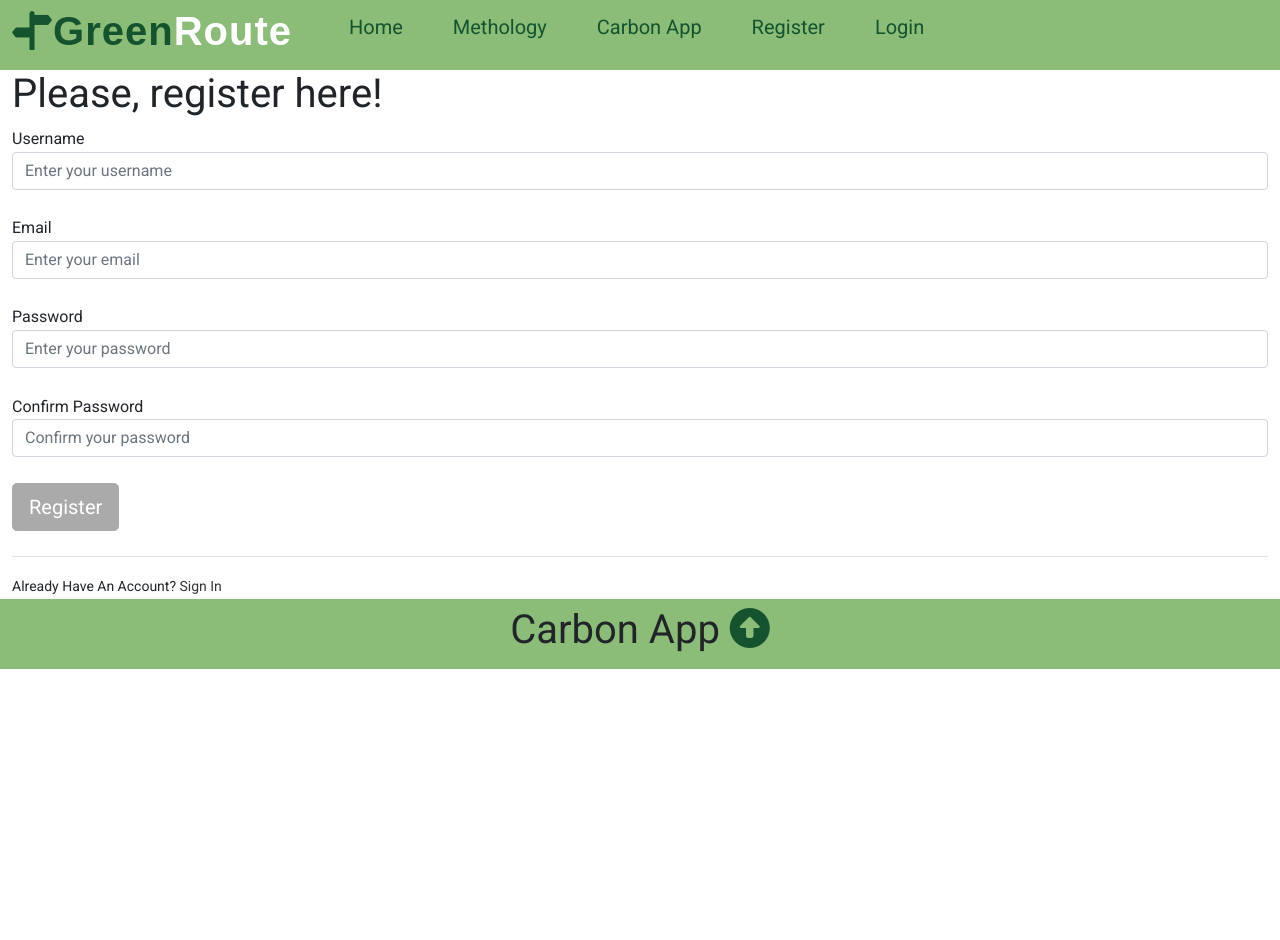
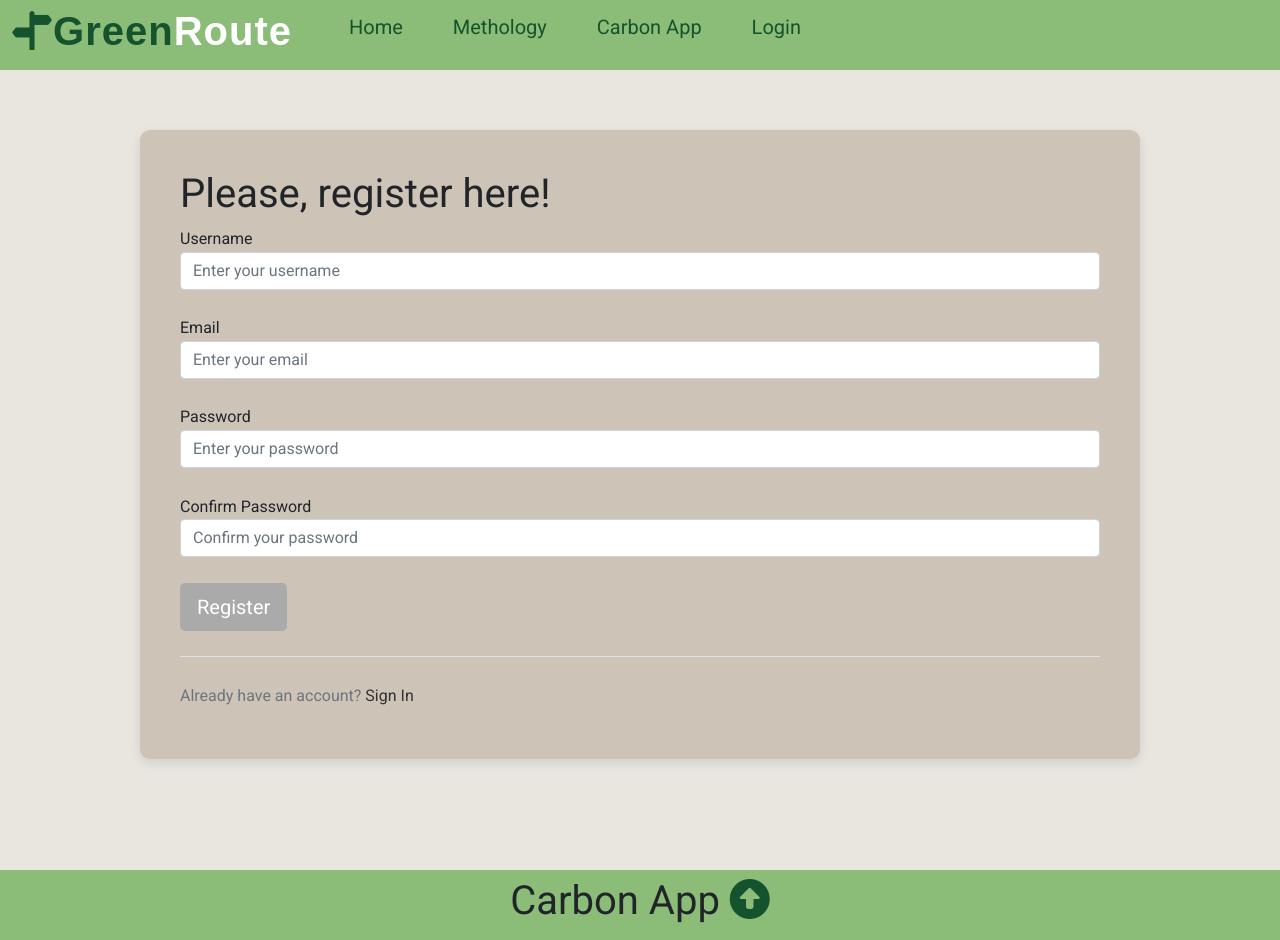
Before and after one commit to MaximePig/GRP4--GreenDigitalization-Github26, a Flask app: page /register in a window 1280 px wide. Before the commit the page ends 669 px from the top, so only its background shows below. Run offline with Flask 3, Linux system fonts and the light colour scheme; some libraries are stand-ins or nearby versions.

Commit message:
login/register style change

```diff
--- a/capp/static/home.css
+++ b/capp/static/home.css
@@ -154,3 +154,19 @@ p {
     align-items: center;
   }
 }
+
+/* Section Login/Register */
+.login-page {
+  background-color: #e8e6df;
+  min-height: 100vh;
+  padding: 60px 0;
+}
+
+.login-container {
+  background-color: #cdc3b7;
+  border-radius: 10px;
+  padding: 40px;
+  max-width: 1000px;
+  margin: 0 auto;
+  box-shadow: 0 4px 12px rgba(0, 0, 0, 0.1);
+}
--- a/capp/static/layout.css
+++ b/capp/static/layout.css
@@ -5,6 +5,7 @@ Navbar (a hover): #466fa6
 Navbar (logo): #568c63
 Navbar (a menu): #2a4359
 */
+
 
 /* Google fonts Roboto  */
 @import url('https://fonts.googleapis.com/css2?family=Roboto:wght@100;400&display=swap');
--- a/capp/templates/layout.html
+++ b/capp/templates/layout.html
@@ -73,9 +73,9 @@
                     <li>
                         <a href="{{url_for('carbon_app.carbon_app_home')}}">Carbon App</a>
                     </li>
-                    <li>
+                    <!-- <li>
                       <a href="{{url_for('users.register')}}">Register</a>
-                    </li>
+                    </li> -->
                     <li>
                       <a href="{{url_for('users.login')}}">Login</a>
                     </li>
--- a/capp/templates/users/register.html
+++ b/capp/templates/users/register.html
@@ -1,9 +1,9 @@
 {% extends "layout.html" %}
 {% block content %}
 
-<section>
+<section class="login-page">
   <div class="container">
-
+    <div class="login-container">
       <h1>Please, register here!</h1>
 
       {% with messages = get_flashed_messages(with_categories=true) %}
@@ -74,9 +74,12 @@
       </form>
       <br>
       <div class="border-top pt-3">
-      <small>Already Have An Account? <a href="{{ url_for('users.login') }}">Sign In</a></small>
+        <p class="fs-6 text-secondary">Already have an account?
+          <a href="{{ url_for('users.login') }}" class="link-register fw-semibold">Sign In</a>
+        </p>
       </div>
 
+    </div>
   </div>
 </section>
 
```
Also changed, not shown: capp/templates/users/login.html (+6 -3 lines). Lines whose indentation alone changed are shown as unchanged.
